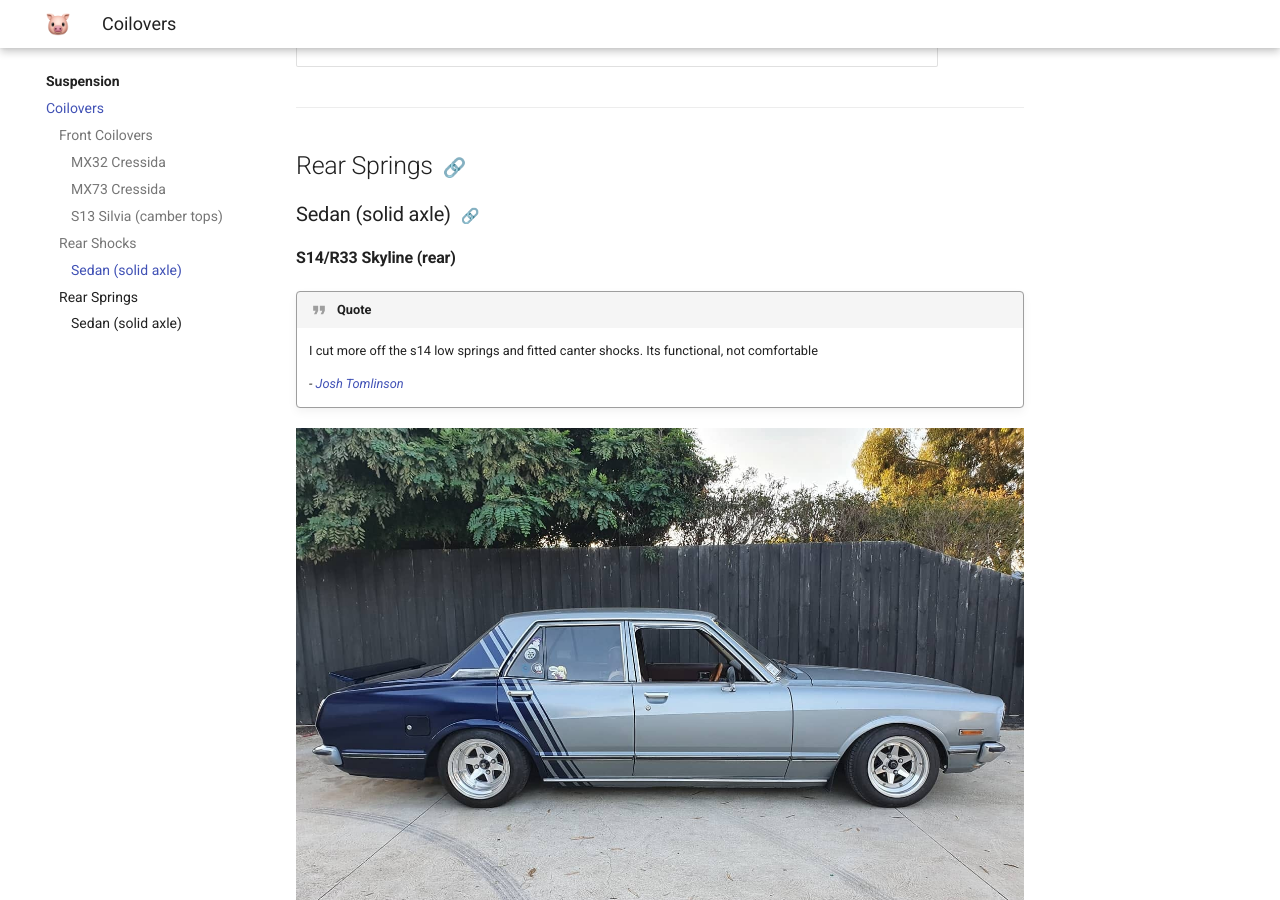
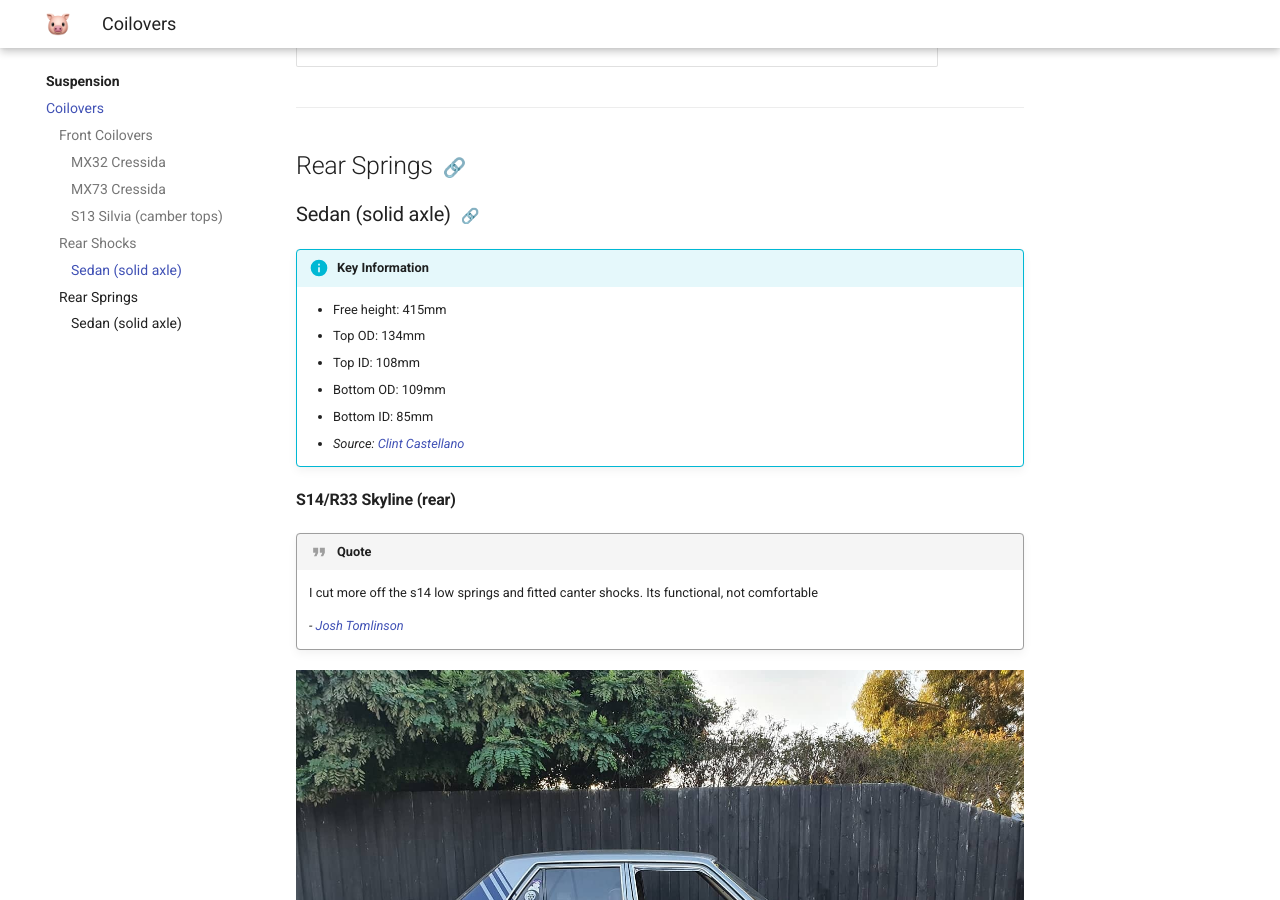
Before and after one commit to ocampco/pig-eyes-diy, an MkDocs documentation site: the page built from docs/suspension/coilovers.md, in a window 1280 px wide and 900 px high, scrolled down 3528 px. Built offline with MkDocs 1.6.1 and Material for MkDocs 9.7.7, drawn with Linux system fonts in a browser that asks for light colours.

Commit message:
Document oem rear spring dimensions

```diff
--- a/docs/suspension/coilovers.md
+++ b/docs/suspension/coilovers.md
@@ -65,6 +65,14 @@ _Source: [@dooogs73](https://www.instagram.com/dooogs73/)_
 
 ### Sedan (solid axle)
 
+!!! info "Key Information"
+    - Free height: 415mm
+    - Top OD: 134mm
+    - Top ID: 108mm
+    - Bottom OD: 109mm
+    - Bottom ID: 85mm
+    - _Source: [Clint Castellano](https://www.facebook.com/notes/x3-chassis-cressida-club/x3x4-cressidamark-iichaser-faq/677056622503058/)_
+
 #### S14/R33 Skyline (rear)
 
 !!! quote
```
